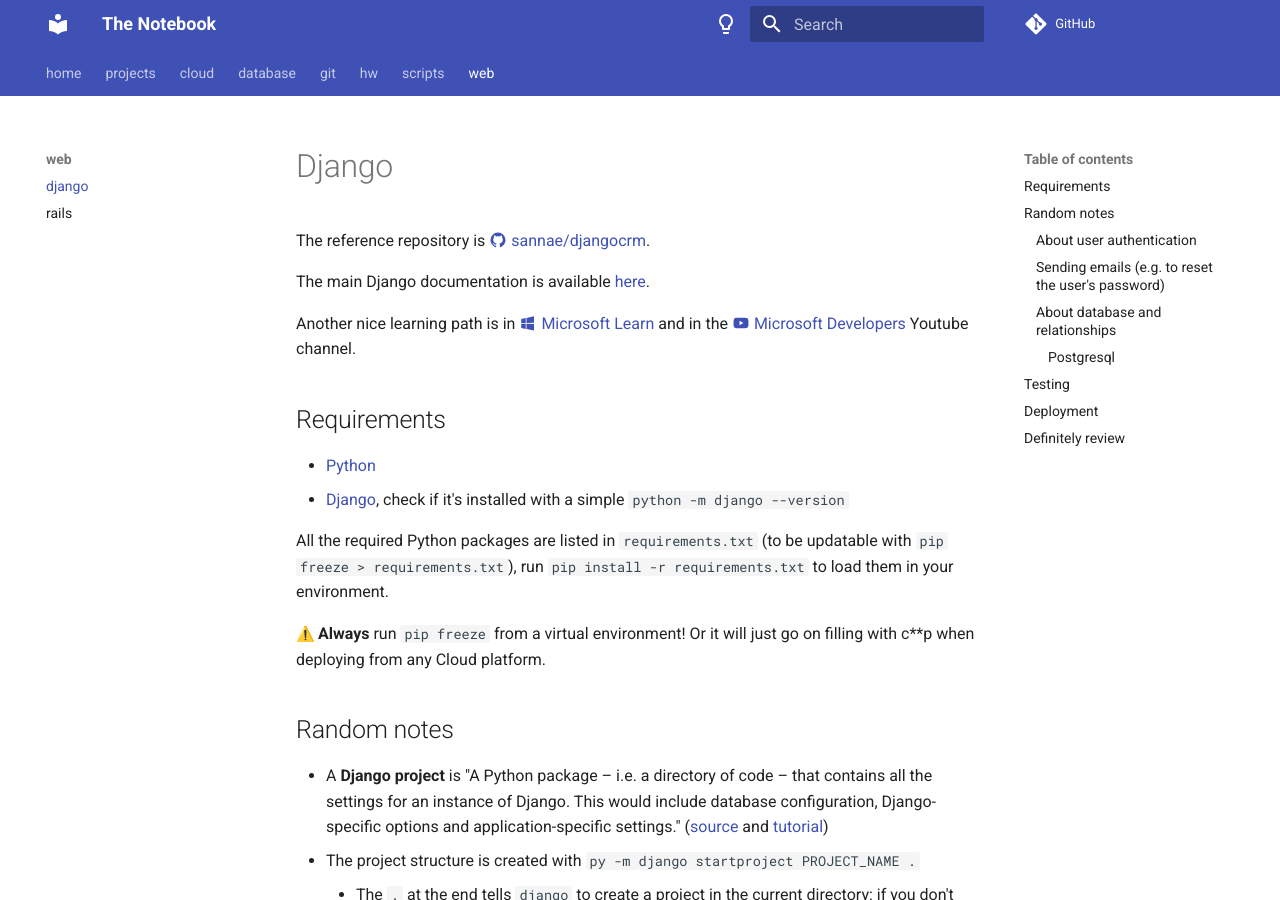
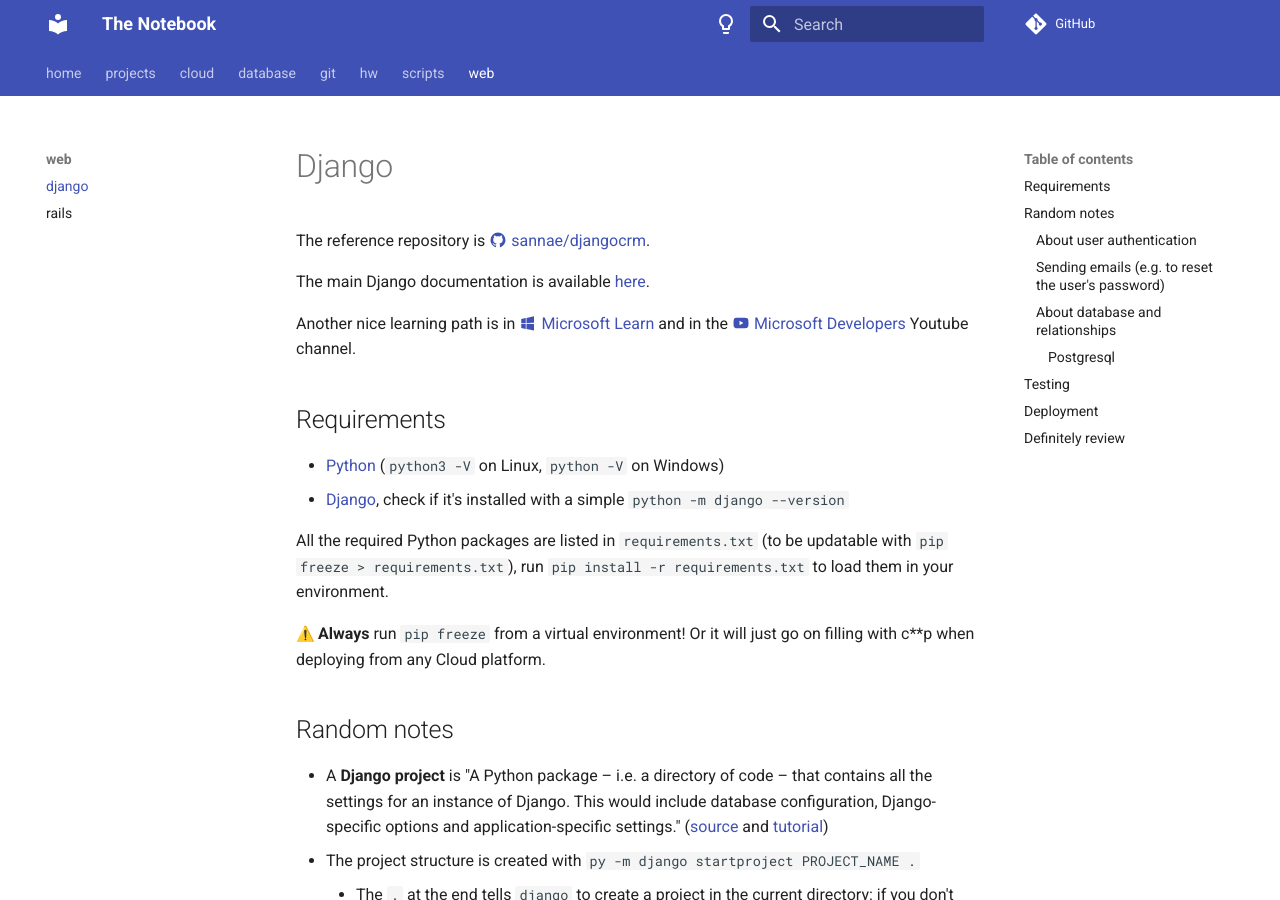
Before and after one commit to sannae/the-notebook, an MkDocs documentation site: the page built from docs/web/django.md, in a window 1280 px wide and 900 px high. Built offline with MkDocs 1.6.1 and Material for MkDocs 9.7.7, drawn with Linux system fonts in a browser that asks for light colours; emoji names are drawn with the system emoji font; comment, search, counter and statistics services are not loaded; some of the changed text lies outside the part shown.

````diff
--- a/docs/web/django.md
+++ b/docs/web/django.md
@@ -8,7 +8,7 @@
 
 ## Requirements
 
-* [Python](https://www.python.org/downloads/)
+* [Python](https://www.python.org/downloads/) (`python3 -V` on Linux, `python -V` on Windows)
 * [Django](https://www.djangoproject.com/download/), check if it's installed with a simple `python -m django --version`
 
 All the required Python packages are listed in `requirements.txt` (to be updatable with `pip freeze > requirements.txt`), run `pip install -r requirements.txt` to load them in your environment.
@@ -57,7 +57,7 @@
 * The views of the app call the templates saved in `APPLICATION_NAME/templates/APPLICATION_NAME` (according to a Django's convention)
 * The templates use a combination of HTML/CSS/JS and Django's `{% block %}` syntax: this lets you modularize the code
 * The HTML/CSS/JS templates use [Bootstrap](https://getbootstrap.com/docs/5.1/getting-started/introduction/)
-* In using the `ForeignKey` relationship between a 'parent' field and a 'child' field in `models.py`, Django automatically adds a property to the parent to provide access to all children called <child>_set, where <child> is the name of the child object. Below an example:
+* In using the `ForeignKey` relationship between a 'parent' field and a 'child' field in `models.py`, Django automatically adds a property to the parent to provide access to all children called `<child>_set`, where `<child>` is the name of the child object. Below an example:
 ```python
 from django.db import models
 class Product(models.Model):
````
